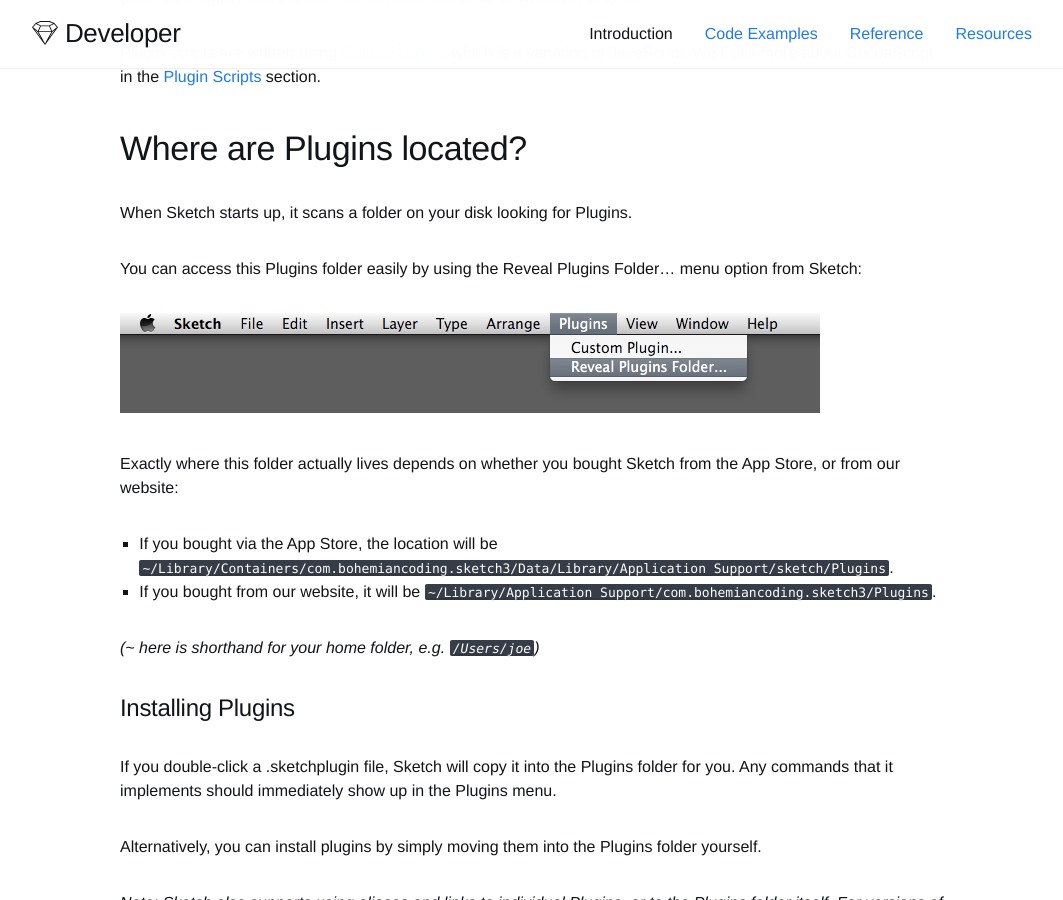
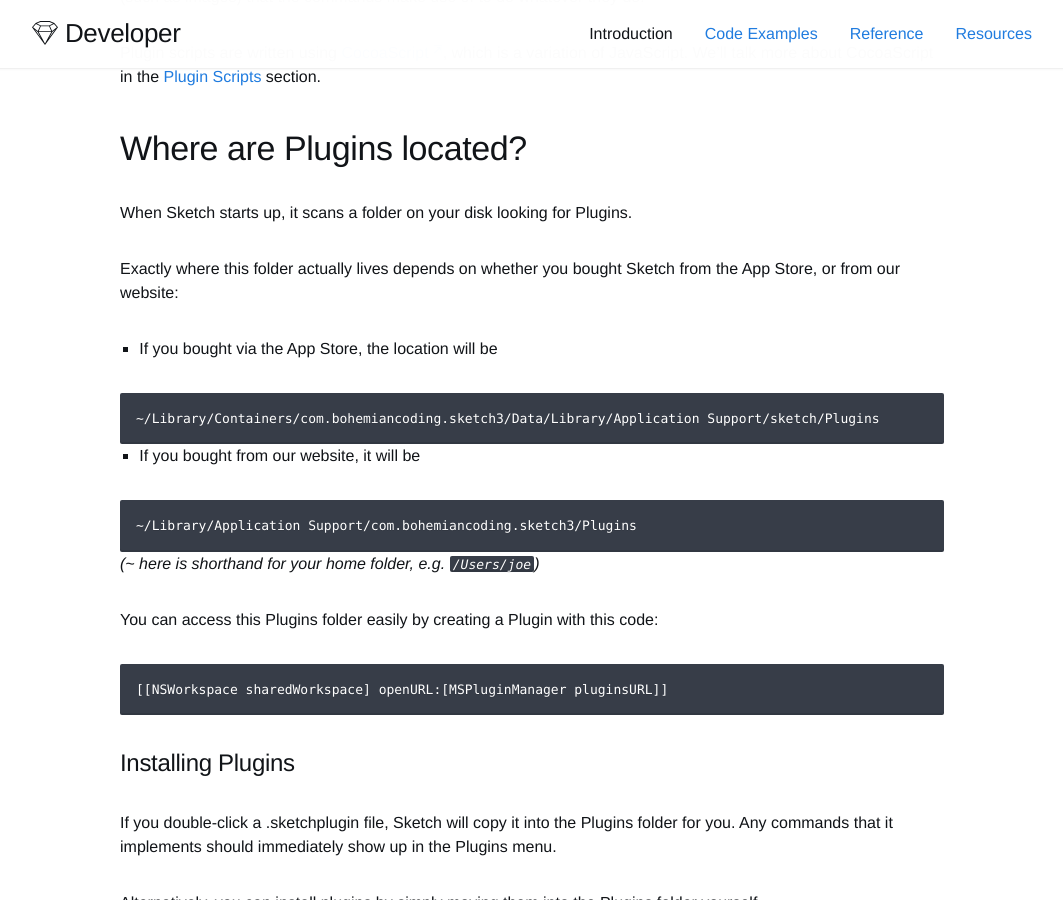
Before and after one commit to matt-curtis/developer.sketchapp.com, a Jekyll site: the page built from _introduction/01-plugin-basics.md, in a window 1280 px wide and 900 px high, scrolled down 562 px. Shown: the whole window, without its empty margins (108-1171 px from the left). Built offline with Jekyll 4.4.1, drawn with Linux system fonts in a browser that asks for light colours; some web fonts are replaced; Markdown is read by kramdown in place of the engine named in the settings.

Commit message:
Removed outdated information about the Plugins menu

````diff
--- a/_introduction/01-plugin-basics.md
+++ b/_introduction/01-plugin-basics.md
@@ -21,17 +21,27 @@ Plugin scripts are written using [CocoaScript](https://github.com/ccgus/CocoaScr
 
 When Sketch starts up, it scans a folder on your disk looking for Plugins.
 
-You can access this Plugins folder easily by using the **Reveal Plugins Folder…** menu option from Sketch:
-
-![](/images/developer/menu-plugins-reveal.png)
-
-
 Exactly where this folder actually lives depends on whether you bought Sketch from the App Store, or from our website:
 
-- If you bought via the App Store, the location will be `~/Library/Containers/com.bohemiancoding.sketch3/Data/Library/Application Support/sketch/Plugins`.
-- If you bought from our website, it will be `~/Library/Application Support/com.bohemiancoding.sketch3/Plugins`.
+- If you bought via the App Store, the location will be
+
+```
+~/Library/Containers/com.bohemiancoding.sketch3/Data/Library/Application Support/sketch/Plugins
+```
+
+- If you bought from our website, it will be
+
+```
+~/Library/Application Support/com.bohemiancoding.sketch3/Plugins
+```
 
 *(~ here is shorthand for your home folder, e.g. `/Users/joe`)*
+
+You can access this Plugins folder easily by creating a Plugin with this code:
+
+```
+[[NSWorkspace sharedWorkspace] openURL:[MSPluginManager pluginsURL]]
+```
 
 ### Installing Plugins
 
````
